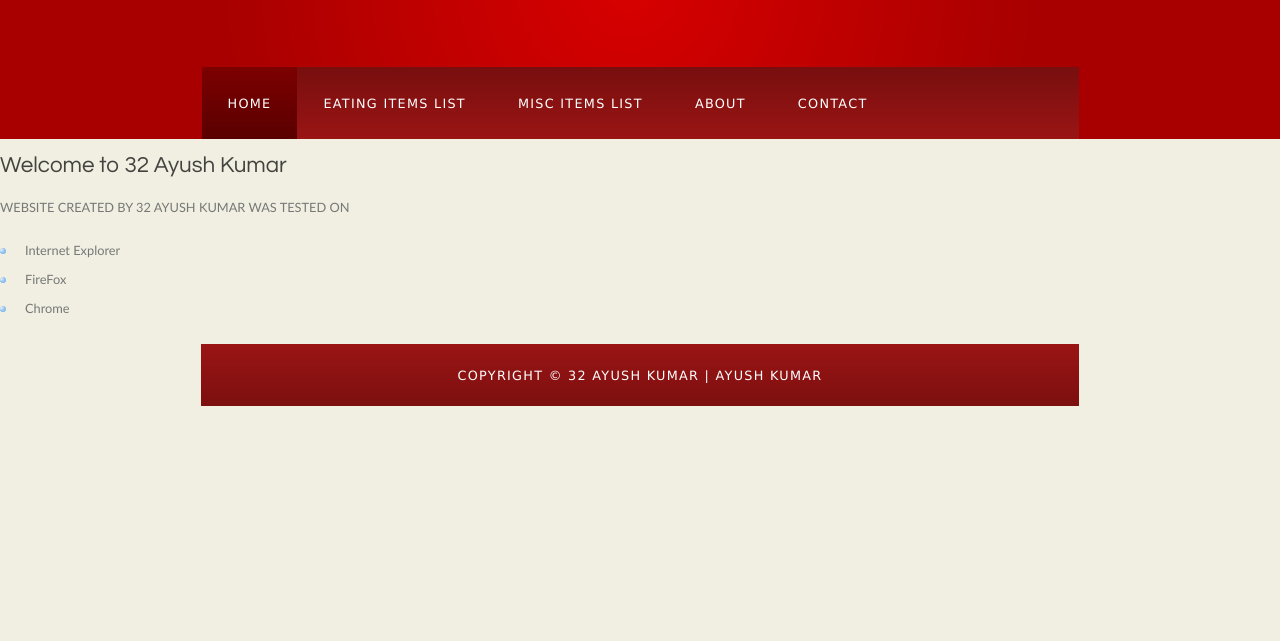
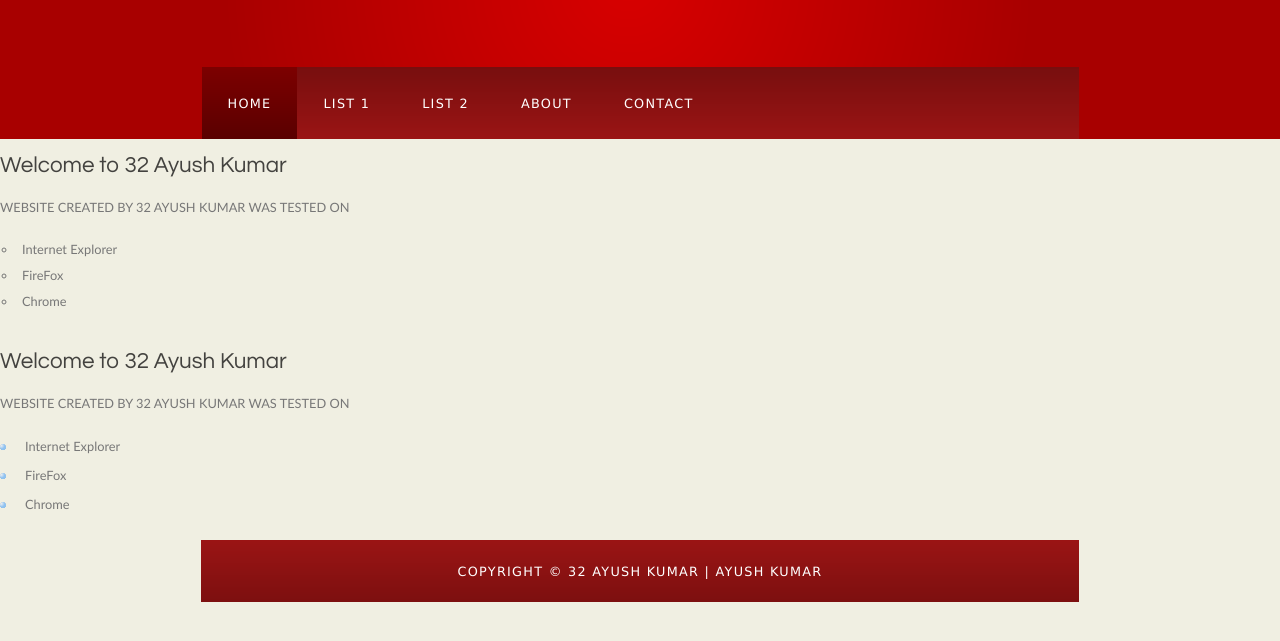
Before and after one commit to ayushkumaravk/demo1, a plain HTML site: page index.html in a window 1280 px wide. Shown: the part 101-742 px from the top of the page. Drawn offline with Linux system fonts and the light colour scheme.

Commit message:
Update index.html

```diff
--- a/index.html
+++ b/index.html
@@ -23,13 +23,20 @@
         <ul id="menu">
           <!-- put class="selected" in the li tag for the selected page - to highlight which page you're on -->
           <li class="selected"><a href="index.html">Home</a></li>
-          <li><a href="examples.html">eating items list</a></li>
-          <li><a href="page.html">misc items list</a></li>
-          <li><a href="another_page.html">About</a></li>
+          <li><a href="list1.html">list 1</a></li>
+          <li><a href="list2.html">list 2</a></li>
+          <li><a href="about.html">About</a></li>
           <li><a href="contact.html">Contact</a></li>
         </ul>
       </div>
   </div>
+  <h1>Welcome to 32 Ayush Kumar</h1>
+        <p>WEBSITE CREATED BY 32 AYUSH KUMAR WAS TESTED ON</p>
+        <ul>
+          <li>Internet Explorer</li>
+          <li>FireFox</li>
+          <li>Chrome</li>
+        </ul>
       <div id="content">
         <!-- insert the page content here -->
         <h1>Welcome to 32 Ayush Kumar</h1>
```
